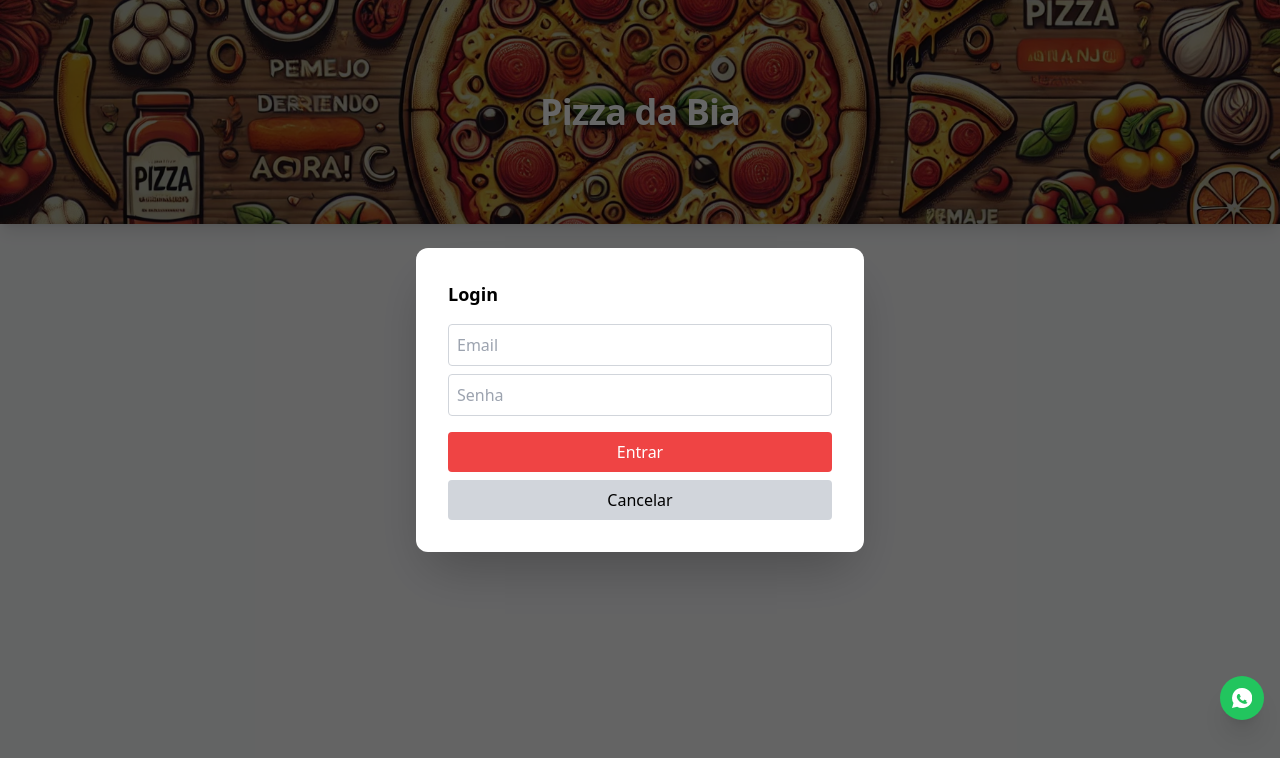
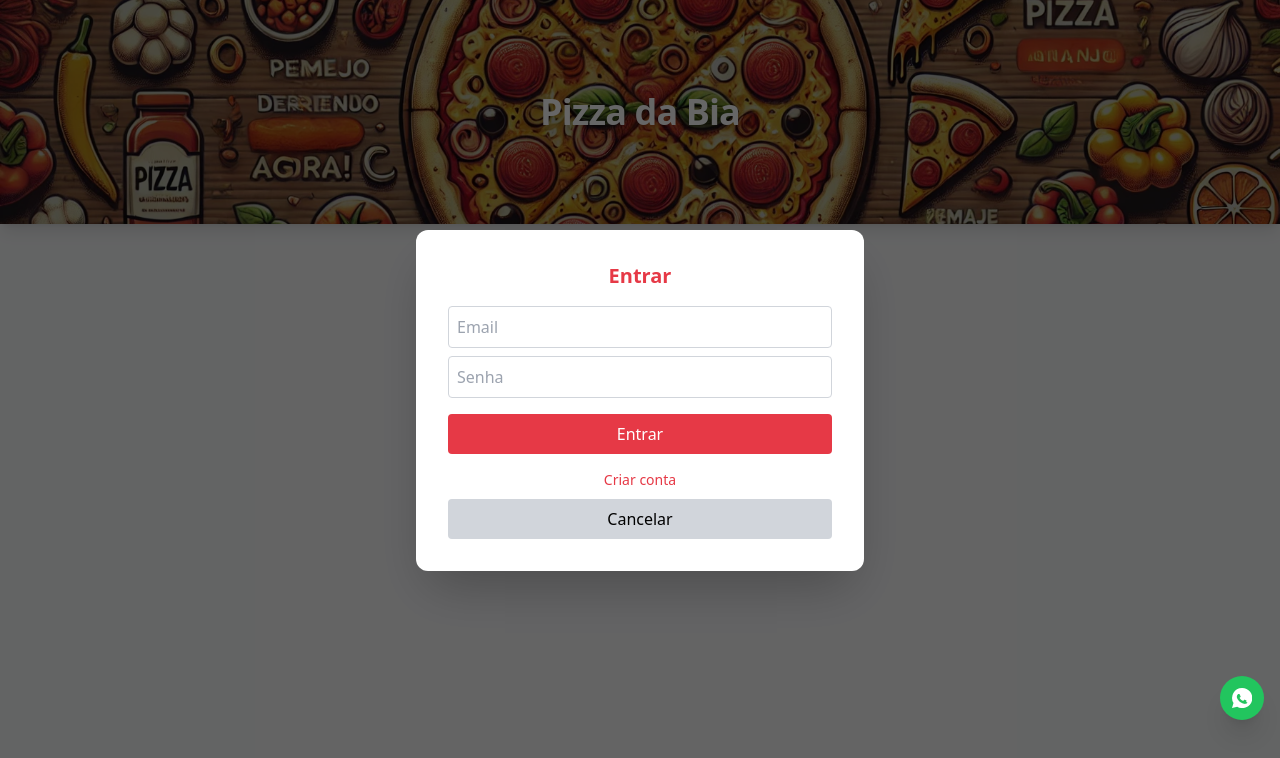
Before and after one commit to Shouked/pizzaria-frontend, a React (Create React App) app: page / in a window 1280 px wide. Shown: the top 758 px of the page. Built offline with nearby package versions, Linux system fonts and the light colour scheme; no server answers.

Commit message:
Update Login.js

```diff
--- a/src/components/Login.js
+++ b/src/components/Login.js
@@ -1,9 +1,11 @@
 import React, { useState } from 'react';
+import { useParams } from 'react-router-dom';
 import api from '../services/api';
 
-const Login = ({ tenantId, setIsLoginOpen, setIsLoggedIn, setUser, navigate }) => {
+const Login = ({ setIsLoginOpen, setIsLoggedIn, setUser, setIsRegisterOpen, navigate }) => {
   const [email, setEmail] = useState('');
   const [password, setPassword] = useState('');
+  const { tenantId } = useParams();
 
   const handleLogin = async () => {
     try {
@@ -12,8 +14,6 @@ const Login = ({ tenantId, setIsLoginOpen, setIsLoggedIn, setUser, navigate }) =
         alert('Erro: tenantId não encontrado.');
         return;
       }
-
-      console.log('Tentando login para tenant:', tenantId);
 
       const response = await api.post(`/auth/${tenantId}/login`, {
         email,
@@ -40,7 +40,7 @@ const Login = ({ tenantId, setIsLoginOpen, setIsLoggedIn, setUser, navigate }) =
 
   return (
     <div>
-      <h2 className="text-lg font-semibold mb-4">Login</h2>
+      <h2 className="text-xl font-semibold mb-4 text-center text-[#e63946]">Entrar</h2>
       <input
         type="email"
         placeholder="Email"
@@ -57,13 +57,24 @@ const Login = ({ tenantId, setIsLoginOpen, setIsLoggedIn, setUser, navigate }) =
       />
       <button
         onClick={handleLogin}
-        className="bg-red-500 text-white px-4 py-2 rounded w-full mb-2 hover:bg-red-600"
+        className="bg-[#e63946] text-white px-4 py-2 rounded w-full mb-2 hover:bg-red-600 transition"
       >
         Entrar
       </button>
+
+      <button
+        onClick={() => {
+          setIsLoginOpen(false);
+          setIsRegisterOpen(true);
+        }}
+        className="text-sm text-[#e63946] hover:underline w-full text-center mt-2"
+      >
+        Criar conta
+      </button>
+
       <button
         onClick={() => setIsLoginOpen(false)}
-        className="bg-gray-300 text-black px-4 py-2 rounded w-full hover:bg-gray-400"
+        className="bg-gray-300 text-black px-4 py-2 rounded w-full hover:bg-gray-400 mt-2"
       >
         Cancelar
       </button>
```
